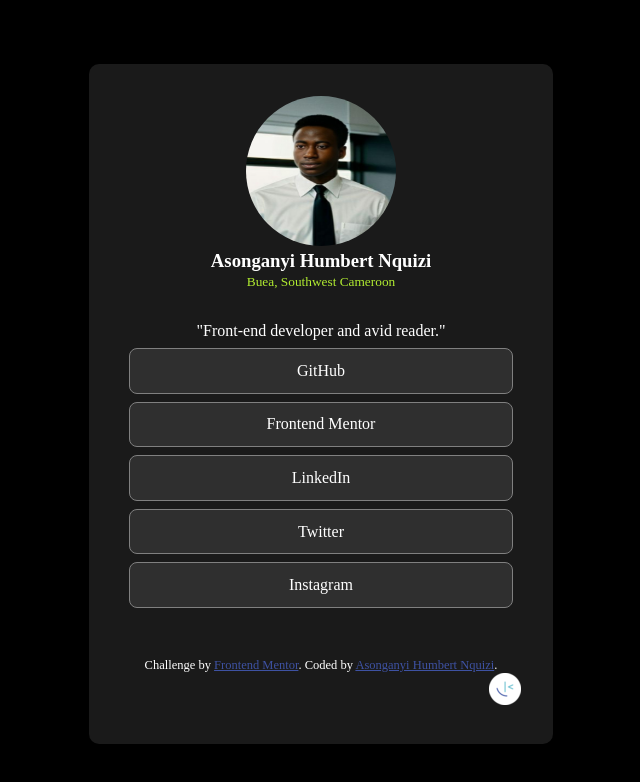
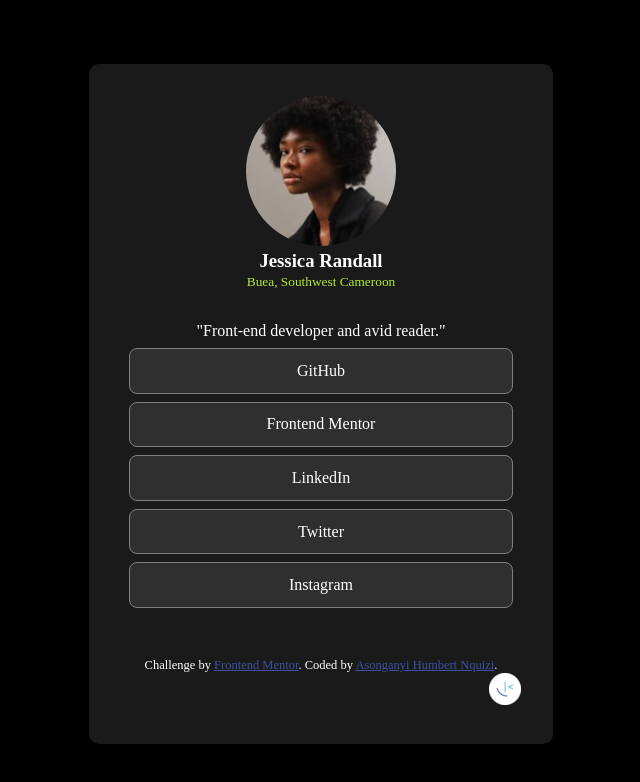
Before and after one commit to Humbert1234/Social-links-profile, a plain HTML site: page index.html in a window 1280 px wide. Shown: the whole page, without its empty margins (311-951 px from the left). Drawn offline with Linux system fonts and the light colour scheme.

Commit message:
Update index.html

```diff
--- a/index.html
+++ b/index.html
@@ -11,9 +11,9 @@
 <section class="main">
   <div class="address">
     <div >
-      <img src="assets/images/hum.jpg" alt="My Photo" class="avater" height="150px" width="150px">
+      <img src="assets/images/avatar-jessica.jpeg" alt="My Photo" class="avater" height="150px" width="150px">
     </div>
-    <h3>Asonganyi Humbert Nquizi</h3>
+    <h3>Jessica Randall</h3>
     <small style="color:rgb(177,236,49);">Buea, Southwest Cameroon</small>
     <p>"Front-end developer and avid reader."</p>
   </div>
```
